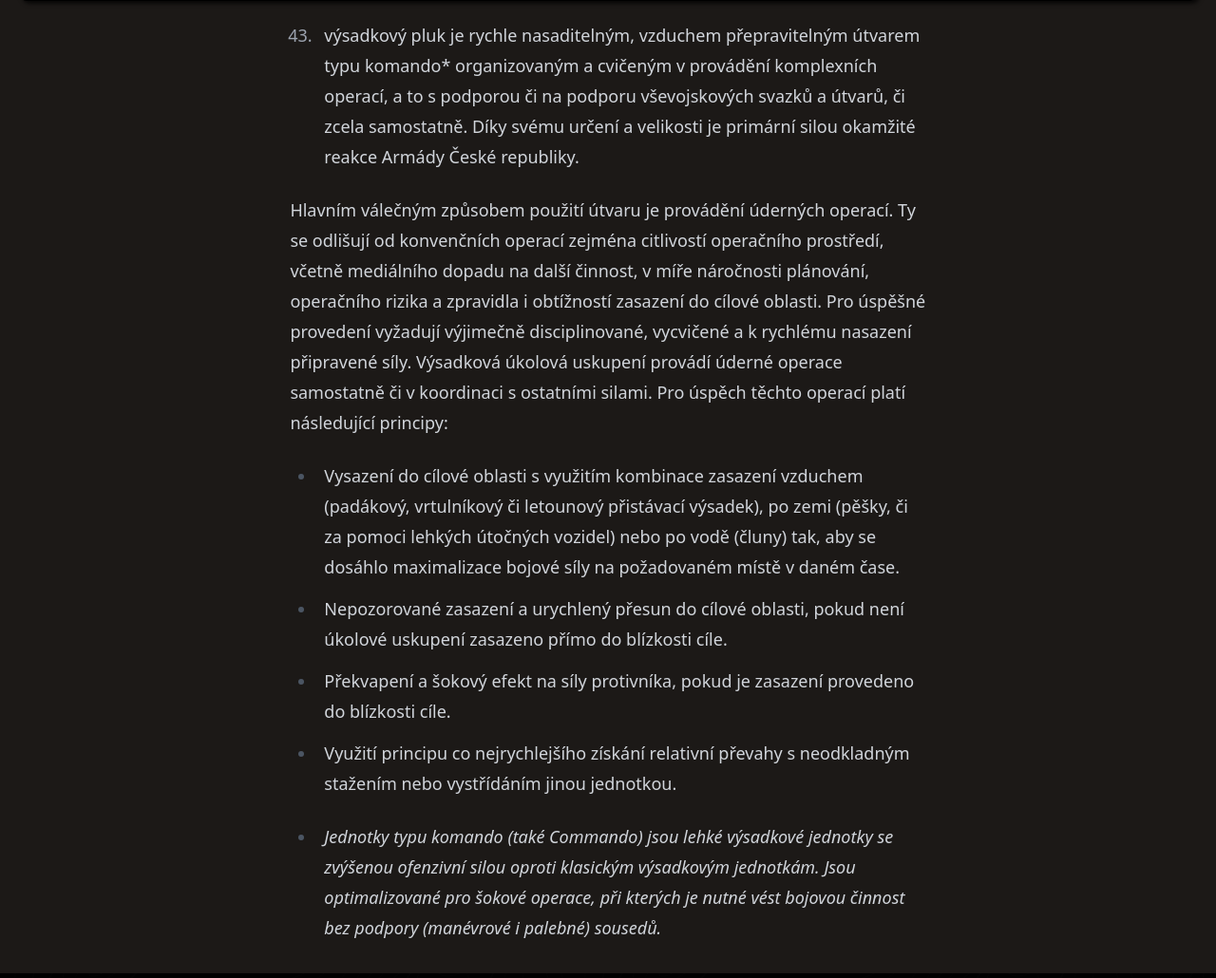
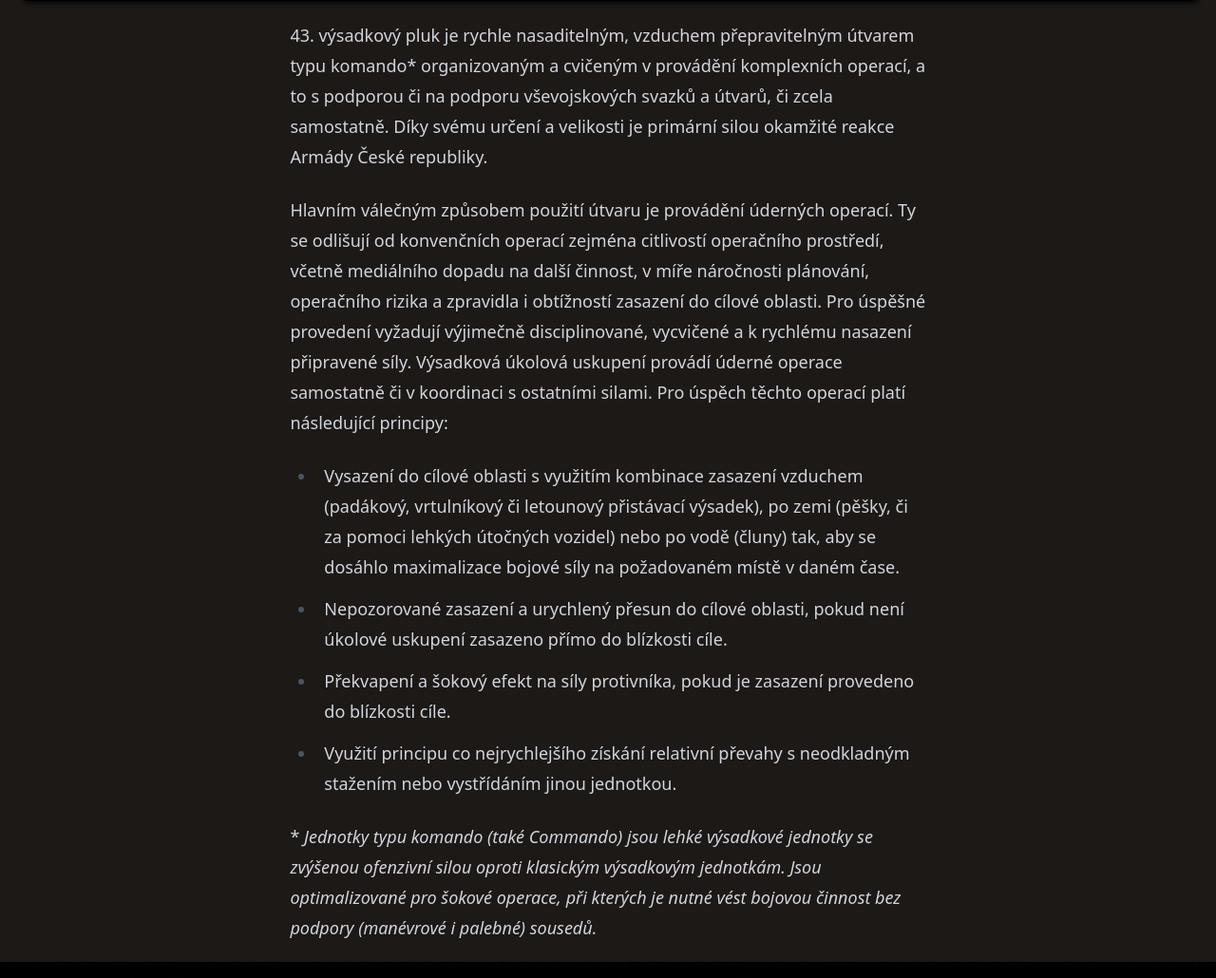
Before and after one commit to vysadkari/43vysadkovypluk.cz, an Astro site: page /organizacni-struktura/43-vysadkovy-pluk in a window 1280 px wide. Shown: the part 841-1871 px from the top of the page at 95% size. Built offline with nearby package versions, Linux system fonts and the light colour scheme; Astro itself is replaced by a stand-in of ours.

Commit message:
#9 Opraven Markdown u popisu 43. vp

```diff
--- a/src/content/taskorg/43-vysadkovy-pluk.mdx
+++ b/src/content/taskorg/43-vysadkovy-pluk.mdx
@@ -5,7 +5,7 @@ symbol: ./images/symbols/vysadkovy-pluk.svg
 image: ./images/photos/vysadkovy-pluk.jpg
 ---
 
-43. výsadkový pluk je rychle nasaditelným, vzduchem přepravitelným útvarem typu komando\* organizovaným a cvičeným v provádění komplexních operací, a to s podporou či na podporu vševojskových svazků a útvarů, či zcela samostatně. Díky svému určení a velikosti je primární silou okamžité reakce Armády České republiky.
+43\. výsadkový pluk je rychle nasaditelným, vzduchem přepravitelným útvarem typu komando\* organizovaným a cvičeným v provádění komplexních operací, a to s podporou či na podporu vševojskových svazků a útvarů, či zcela samostatně. Díky svému určení a velikosti je primární silou okamžité reakce Armády České republiky.
 
 Hlavním válečným způsobem použití útvaru je provádění úderných operací. Ty se odlišují od konvenčních operací zejména citlivostí operačního prostředí, včetně mediálního dopadu na další činnost, v míře náročnosti plánování, operačního rizika a zpravidla i obtížností zasazení do cílové oblasti. Pro úspěšné provedení vyžadují výjimečně disciplinované, vycvičené a k rychlému nasazení připravené síly. Výsadková úkolová uskupení provádí úderné operace samostatně či v koordinaci s ostatními silami. Pro úspěch těchto operací platí následující principy:
 
@@ -14,4 +14,4 @@ Hlavním válečným způsobem použití útvaru je provádění úderných oper
 - Překvapení a šokový efekt na síly protivníka, pokud je zasazení provedeno do blízkosti cíle.
 - Využití principu co nejrychlejšího získání relativní převahy s neodkladným stažením nebo vystřídáním jinou jednotkou.
 
-* _Jednotky typu komando (také Commando) jsou lehké výsadkové jednotky se zvýšenou ofenzivní silou oproti klasickým výsadkovým jednotkám. Jsou optimalizované pro šokové operace, při kterých je nutné vést bojovou činnost bez podpory (manévrové i palebné) sousedů._
+\* _Jednotky typu komando (také Commando) jsou lehké výsadkové jednotky se zvýšenou ofenzivní silou oproti klasickým výsadkovým jednotkám. Jsou optimalizované pro šokové operace, při kterých je nutné vést bojovou činnost bez podpory (manévrové i palebné) sousedů._
```
